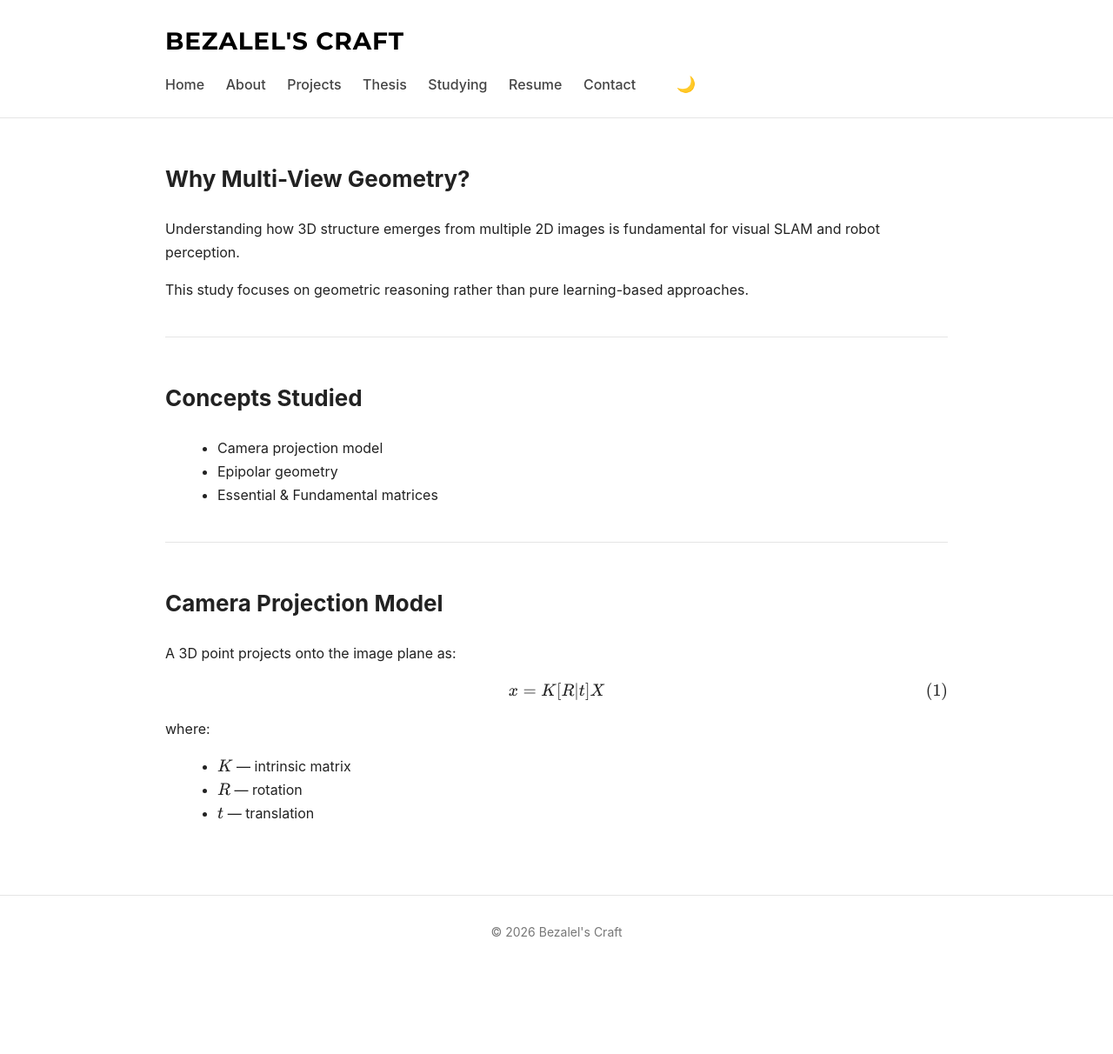
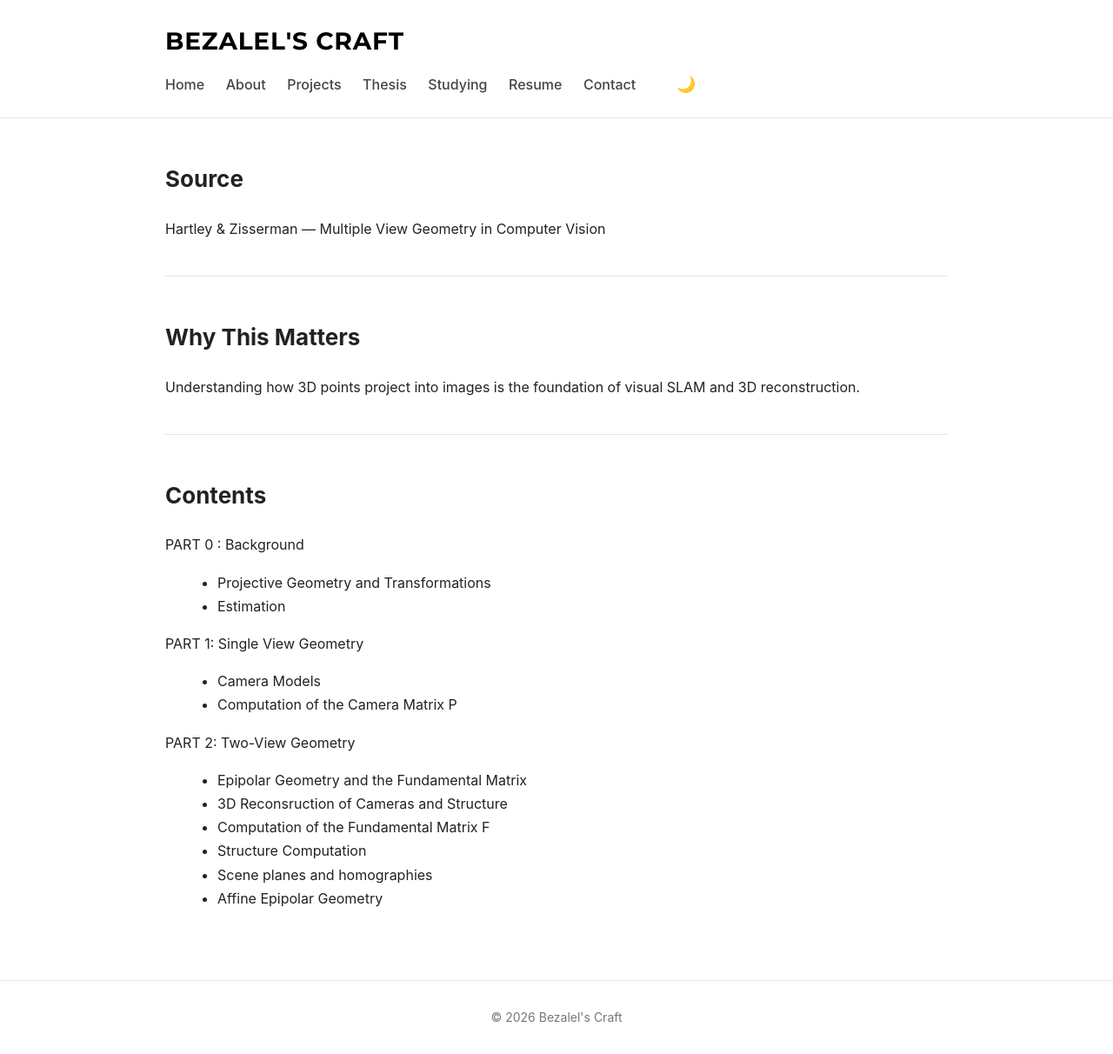
Before and after one commit to SUN1031/SUN1031.github.io, a Jekyll site: the page built from _studying/multiple-view-geometry.md, in a window 1280 px wide. Shown: the whole page at 87% size. Built offline with Jekyll 4.4.1, drawn with Linux system fonts in a browser that asks for light colours; before the commit the page ends 1114 px from its top, so only the background shows below that.

Commit message:
Update multiple-view-geometry.md

```diff
--- a/_studying/multiple-view-geometry.md
+++ b/_studying/multiple-view-geometry.md
@@ -1,39 +1,37 @@
 ---
 layout: default
-title: Introduction to Multi-View Geometry
+title: Multiple View Geometry
 topic: computer-vision
 tags: [geometry, epipolar, vision]
 date: 2026-02-16
 ---
 
-## Why Multi-View Geometry?
-
-Understanding how 3D structure emerges from multiple 2D images
-is fundamental for visual SLAM and robot perception.
-
-This study focuses on geometric reasoning rather than
-pure learning-based approaches.
+## Source
+Hartley & Zisserman — Multiple View Geometry in Computer Vision
 
 ---
 
-## Concepts Studied
+## Why This Matters
 
-- Camera projection model
-- Epipolar geometry
-- Essential & Fundamental matrices
+Understanding how 3D points project into images is the
+foundation of visual SLAM and 3D reconstruction.
 
 ---
 
-## Camera Projection Model
+## Contents
 
-A 3D point projects onto the image plane as:
+PART 0 : Background
+- Projective Geometry and Transformations
+- Estimation
 
-\begin{equation}
-x = K[R|t]X
-\end{equation}
+PART 1: Single View Geometry
+- Camera Models
+- Computation of the Camera Matrix P
 
-where:
-
-- $K$ — intrinsic matrix
-- $R$ — rotation
-- $t$ — translation
+PART 2: Two-View Geometry
+- Epipolar Geometry and the Fundamental Matrix
+- 3D Reconsruction of Cameras and Structure
+- Computation of the Fundamental Matrix F
+- Structure Computation
+- Scene planes and homographies
+- Affine Epipolar Geometry
```
